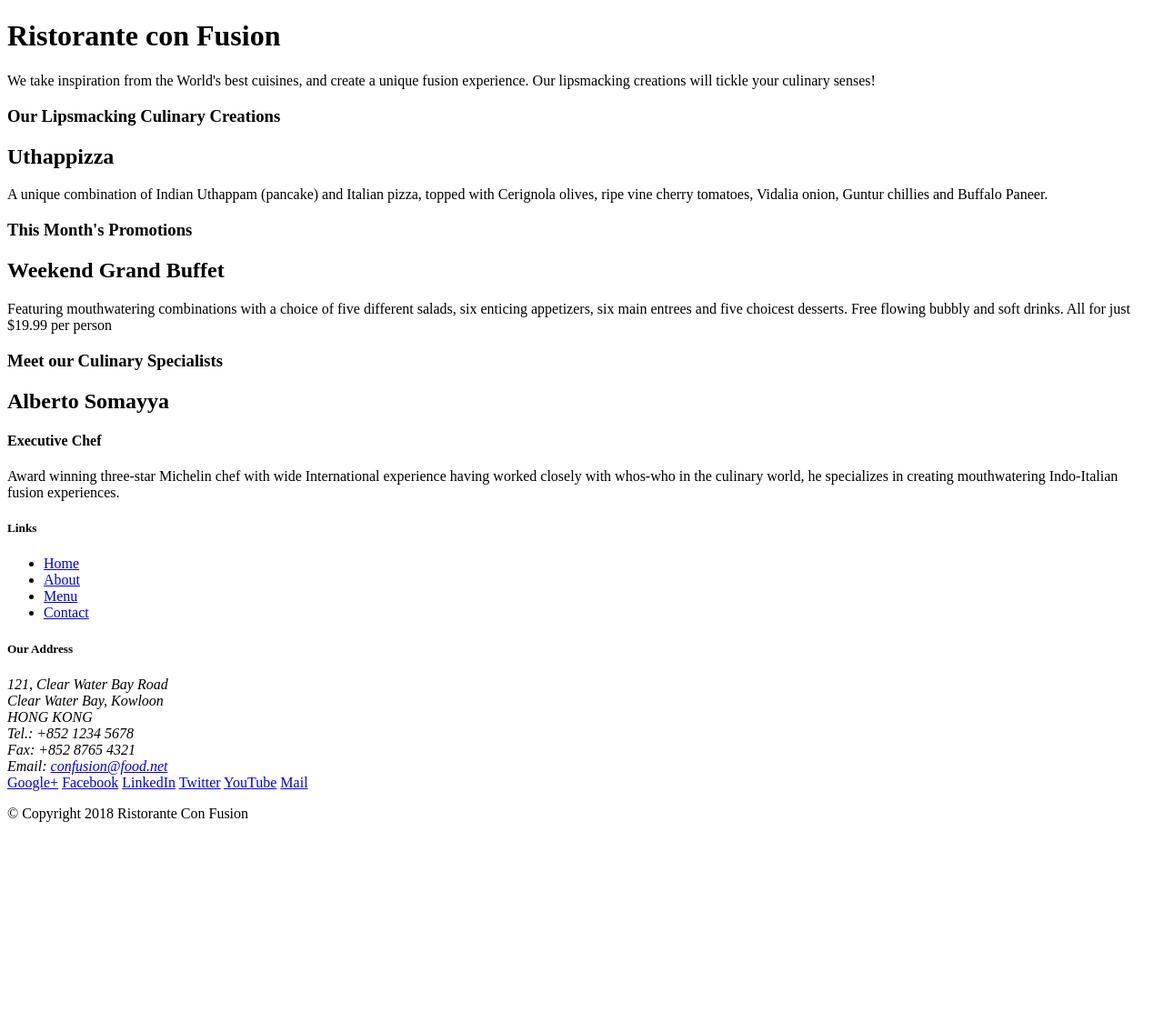
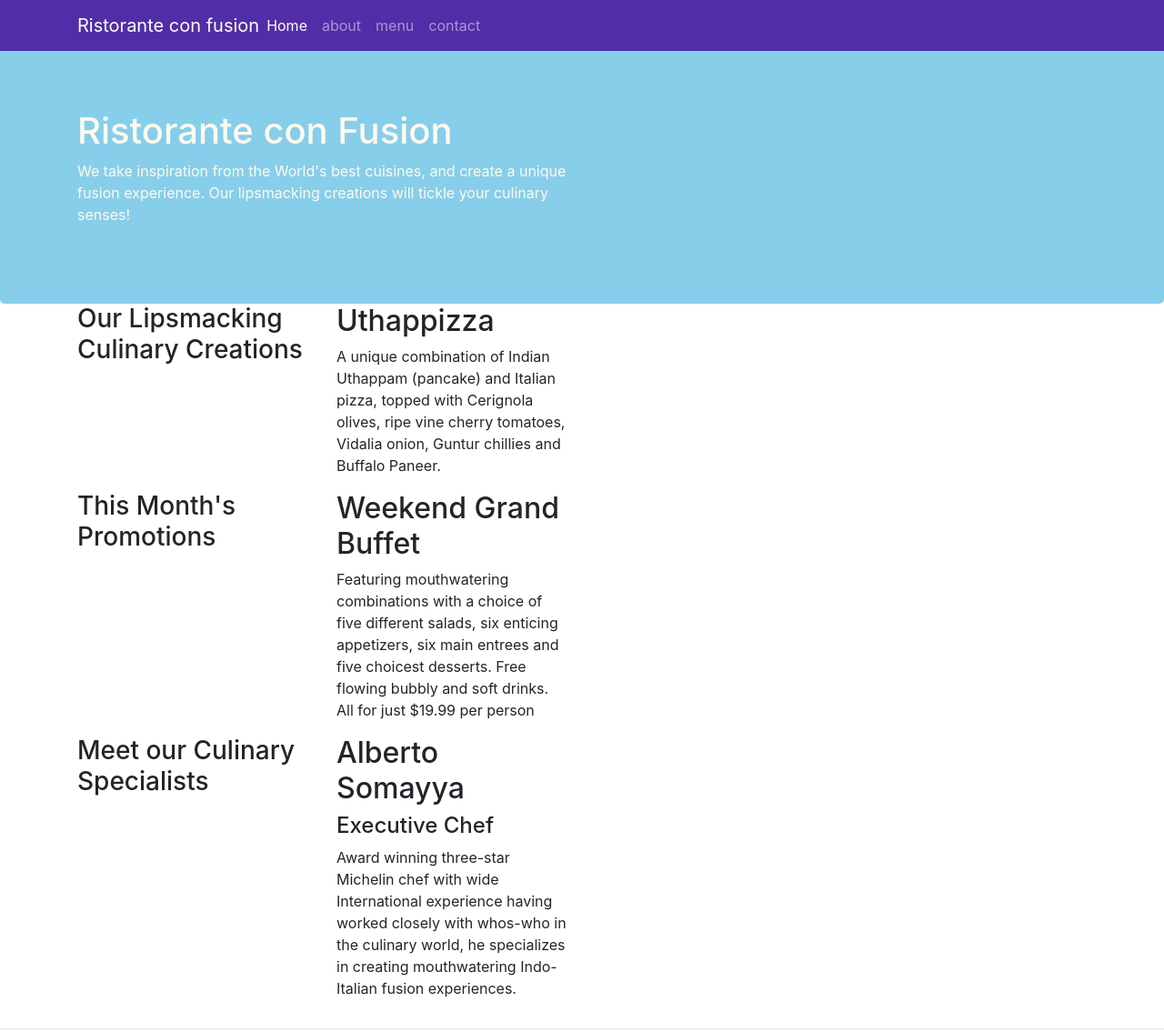
Before and after one commit to jnanikumar/navigation-bar, a website: page index.html in a window 1280 px wide. Shown: the top 1135 px of the page at 91% size. Before the commit the page ends 920 px from the top, so only its background shows below. Drawn offline with nearby package versions, Linux system fonts and the light colour scheme.

Commit message:
navigation

```diff
--- a/index.html
+++ b/index.html
@@ -3,70 +3,95 @@
 
 <head>
     <title>Ristorante Con Fusion</title>
+     <!-- Required meta tags always come first -->
+    <meta charset="utf-8">
+    <meta name="viewport" content="width=device-width, initial-scale=1, shrink-to-fit=no">
+    <meta http-equiv="x-ua-compatible" content="ie=edge">
+
+    <!-- Bootstrap CSS -->
+    <link rel="stylesheet" href="node_modules/bootstrap/dist/css/bootstrap.min.css">
+    <link rel="stylesheet" type="text/css" href="styles.css">
 </head>
 
 <body>
-
-    <header>
-        <div>
-            <div>
-                <div>
+    <nav class="navbar navbar-dark navbar-expand-sm  fixed-top">
+        <div class="container">
+            <button class="navbar-toggler" type="button" data-toggle="collapse" data-target="#Navbar">
+                <span class="navbar-toggler-icon"></span>
+            </button>
+            <a class="navbar-brand mr-auto" href="#">Ristorante con fusion</a>
+            <div class="collapse navbar-collapse" id="Navbar">
+                <ul class="navbar-nav mr-auto">
+                    <li  class="nav-item active" ><a class="nav-link"href="#">Home</a></li>
+                    <li class="nav-item " ><a class="nav-link"href="about_us.html">about</a></li>
+                    <li class="nav-item " ><a class="nav-link"href="#">menu</a></li>
+                    <li class="nav-item " ><a class="nav-link"href="#">contact</a></li>
+                </ul>
+            </div>
+        </div>
+    </nav>
+    <header class="jumbotron" style="background-color:skyblue;">
+        <div class="container">
+            <div class="row">
+                <div class="col-12 col-sm-6">
                     <h1>Ristorante con Fusion</h1>
                     <p>We take inspiration from the World's best cuisines, and create a unique fusion experience. Our lipsmacking creations will tickle your culinary senses!</p>
-                </div>
+                </div class="col-12 col-sm">
+                    <!-- <h1>hello</h1> -->
                 <div>
                 </div>
             </div>
         </div>
     </header>
 
-    <div>
-        <div>
-            <div>
+    <div class="container" >
+        <div class="row" >
+            <div class="col-12 col-sm-4  col-md-3">     <!--order-sm-last-->
                 <h3>Our Lipsmacking Culinary Creations</h3>
             </div>
-            <div>
+            <div class="col col-sm  col-md-3">
                 <h2>Uthappizza</h2>
                 <p>A unique combination of Indian Uthappam (pancake) and Italian pizza, topped with Cerignola olives, ripe vine cherry tomatoes, Vidalia onion, Guntur chillies and Buffalo Paneer.</p>
             </div>
         </div>
 
 
-        <div>
-            <div>
+        <div class="row">
+            <div class="col-12 col-sm-4 col-md-3">
                 <h3>This Month's Promotions</h3>
             </div>
-            <div>
+            <div class="col col-sm col-md-3">
                 <h2>Weekend Grand Buffet</h2>
                 <p>Featuring mouthwatering combinations with a choice of five different salads, six enticing appetizers, six main entrees and five choicest desserts. Free flowing bubbly and soft drinks. All for just $19.99 per person </p>
             </div>
         </div>
 
-        <div>
-            <div>
+        <div class="row" >
+            <div class="col-12 col-sm-4 col-md-3">
                 <h3>Meet our Culinary Specialists</h3>
             </div>
-            <div>
+            <div class="col col-sm col-md-3">
                 <h2>Alberto Somayya</h2>
                 <h4>Executive Chef</h4>
                 <p>Award winning three-star Michelin chef with wide International experience having worked closely with whos-who in the culinary world, he specializes in creating mouthwatering Indo-Italian fusion experiences. </p>
             </div>
         </div>
     </div>
+<hr >
 
-    <footer>
-        <div>
-            <div>
-                <div>
+    <footer >
+        <div class="container" >
+            <div class="row">
+                <div class="col-4 offset-1 col-sm-2">
                     <h5>Links</h5>
                     <ul>
                         <li><a href="#">Home</a></li>
-                        <li><a href="#">About</a></li>
+                        <li><a href="about_us.html">About</a></li>
                         <li><a href="#">Menu</a></li>
                         <li><a href="#">Contact</a></li>
                     </ul>
                 </div>
-                <div>
+                <div class="col-7 col-sm-5">
                     <h5>Our Address</h5>
                     <address>
 		              121, Clear Water Bay Road<br>
@@ -77,25 +102,28 @@
 		              Email: <a href="mailto:confusion@food.net">confusion@food.net</a>
 		           </address>
                 </div>
-                <div>
+                <div class="col-12 col-sm-4">
                     <div>
-                        <a href="http://google.com/+">Google+</a>
-                        <a href="http://www.facebook.com/profile.php?id=">Facebook</a>
-                        <a href="http://www.linkedin.com/in/">LinkedIn</a>
-                        <a href="http://twitter.com/">Twitter</a>
-                        <a href="http://youtube.com/">YouTube</a>
-                        <a href="mailto:">Mail</a>
+                        <a href="http://google.com/+">Google+</a><br>
+                        <a href="http://www.facebook.com/profile.php?id=">Facebook</a><br>
+                        <a href="http://www.linkedin.com/in/">LinkedIn</a><br>
+                        <a href="http://twitter.com/">Twitter</a><br>
+                        <a href="http://youtube.com/">YouTube</a><br>
+                        <a href="mailto:">Mail</a><br>
                     </div>
                 </div>
            </div>
-           <div>
-                <div>
+           <div class="container">
+                <div class="col-auto">
                     <p>© Copyright 2018 Ristorante Con Fusion</p>
                 </div>
            </div>
         </div>
     </footer>
-
+    <!-- jQuery first, then Popper.js, then Bootstrap JS. -->
+    <script src="node_modules/jquery/dist/jquery.slim.min.js"></script>
+    <script src="node_modules/popper.js/dist/umd/popper.min.js"></script>
+    <script src="node_modules/bootstrap/dist/js/bootstrap.min.js"></script>
 </body>
 
 </html>
--- a/package.json
+++ b/package.json
@@ -12,5 +12,10 @@
   "license": "ISC",
   "devDependencies": {
     "lite-server": "^2.3.0"
+  },
+  "dependencies": {
+    "bootstrap": "^4.0.0",
+    "jquery": "^3.3.1",
+    "popper.js": "^1.12.9"
   }
 }
--- /dev/null
+++ b/styles.css
@@ -0,0 +1,37 @@
+.row-header{
+	margin:0px auto;
+	padding:0px;
+}
+.row-content{
+	margin:0px auto;
+	padding: 50px 0px 50px 0px;
+	border-bottom:1px ridge;
+	min-height:400px;
+}
+
+footer{
+	background-color:#D1C4E9;
+	margin:0px auto;
+	padding:20px 0px 20px 0px;
+}
+
+.jumbotron{
+	padding:70px 30px 70px 30px;
+	margin:0px auto;
+	background:#9575CD;
+	color:floralwhite;
+}
+address{
+	font-size:80%;
+	margin:0px;
+	color:#0f0f0f;
+}
+body{
+	padding:50px 0px 0px 0px;
+	z-index: 0;
+}
+
+.navbar-dark{
+	background-color:#512DA8;
+}
+/*DEVELOPER.ANDROID.COM FOR COLORS*/
```
Also changed, not shown: about_us.html (added, +60 -0 lines), 1 other file.
